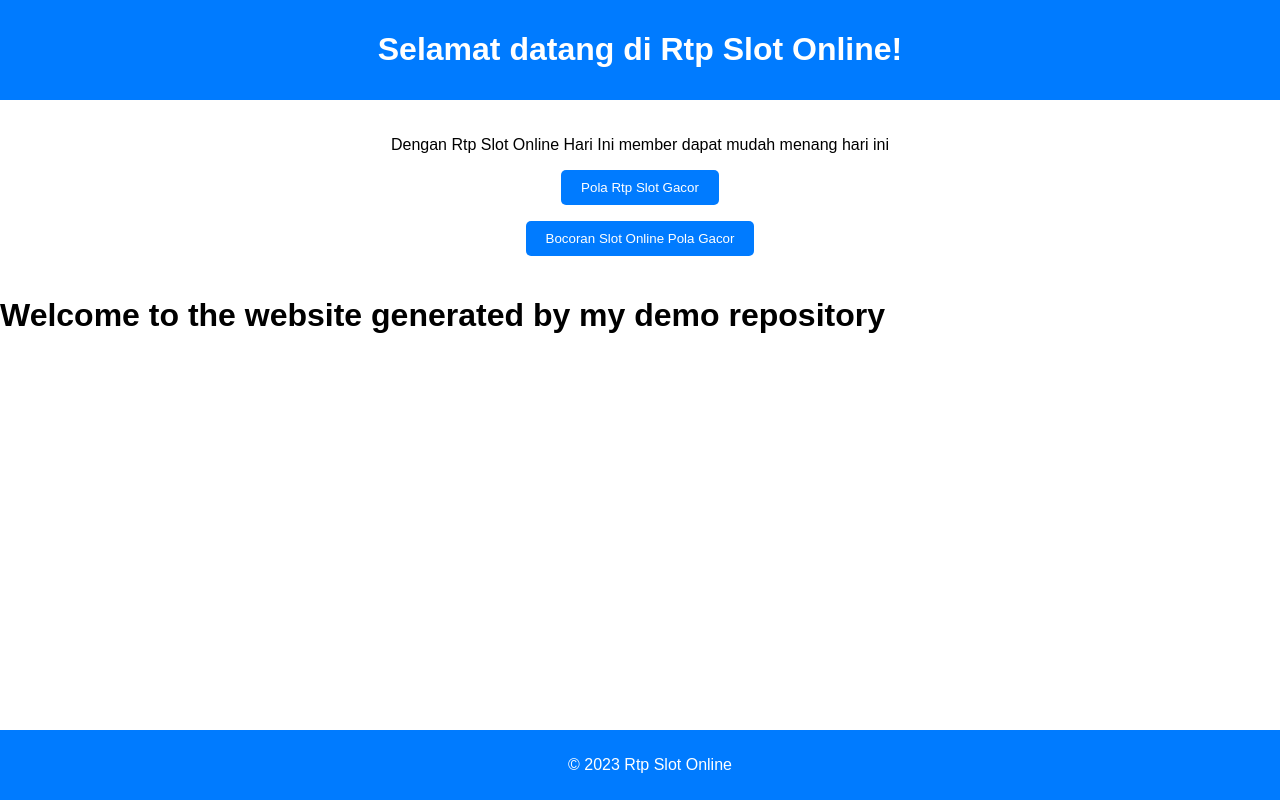
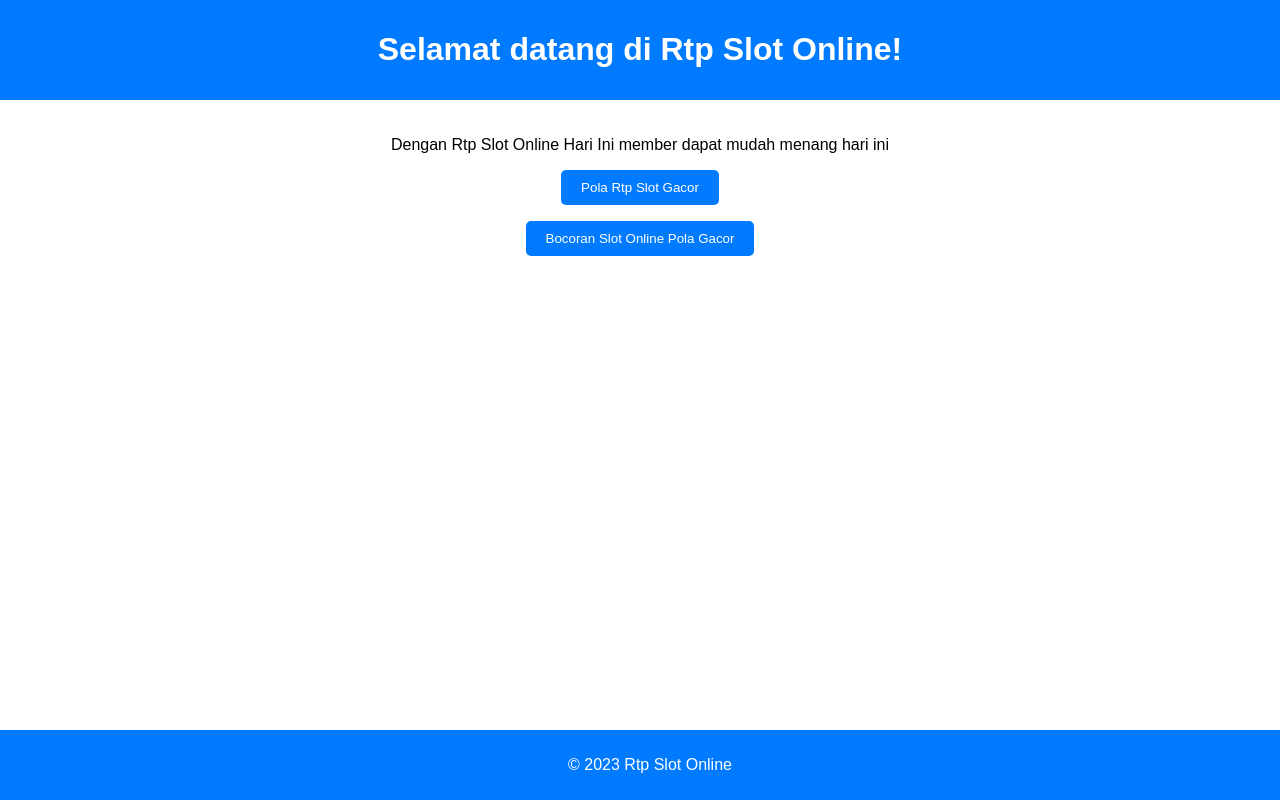
Before and after one commit to holand-bakery/rtp-live-terbaru.hudsonhouseinn.com, a website: page index.html in a window 1280 px wide. Drawn offline with Linux system fonts and the light colour scheme.

Commit message:
Update index.html
Signed-off-by: dewiokebabi <146630589+dewiokebabi@users.noreply.github.com>

```diff
--- a/index.html
+++ b/index.html
@@ -48,4 +48,3 @@
     </style>
 
 <body><header><h1>Selamat datang di Rtp Slot Online!</h1></header><main><p>Dengan Rtp Slot Online Hari Ini member dapat mudah menang hari ini</p><a href="https://sudak-turizm.net/" target="_blank"><button>Pola Rtp Slot Gacor</button></a><p></p><a href="https://sudak-turizm.net/" target="_blank"><button>Bocoran Slot Online Pola Gacor</button></a></main><footer><p>&copy; 2023 Rtp Slot Online</p></footer></body></html>
-<h1>Welcome to the website generated by my demo repository</h1>
```
